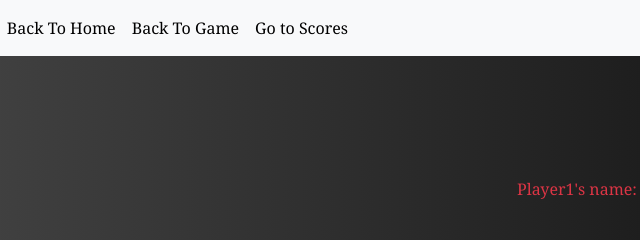
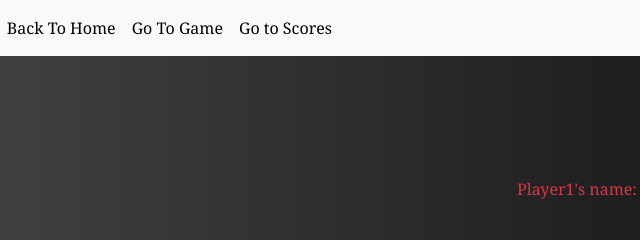
Before and after one commit to Coquixo/TicTacToe-fsd-val-Sem3, a plain HTML site: page pages/Settings.html in a window 1280 px wide. Shown: the top 240 px of the page, 63-703 px from the left. Drawn offline with nearby package versions, Linux system fonts and the light colour scheme.

Commit message:
changed a word on settings

```diff
--- a/pages/Settings.html
+++ b/pages/Settings.html
@@ -28,9 +28,8 @@
             <div class="collapse navbar-collapse" id="navbarNavAltMarkup">
                 <div class="navbar-nav">
                     <a class="nav-link" href="../index.html">Back To Home</a>
-                    <a class="nav-link" href="../pages/Game.html">Back To Game</a>
+                    <a class="nav-link" href="../pages/Game.html">Go To Game</a>
                     <a class="nav-link" href="../pages/Scores.html">Go to Scores</a>
-
                 </div>
             </div>
         </div>
@@ -55,7 +54,6 @@
                 <input type="text" id="insertName2">
                 <div class="row">
                     <select class="form-select" id="playerValue2" aria-label="Example select with button addon">
-
                         <option selected value="1">Player</option>
                         <option value="2">Cpu</option>
                     </select>
```
